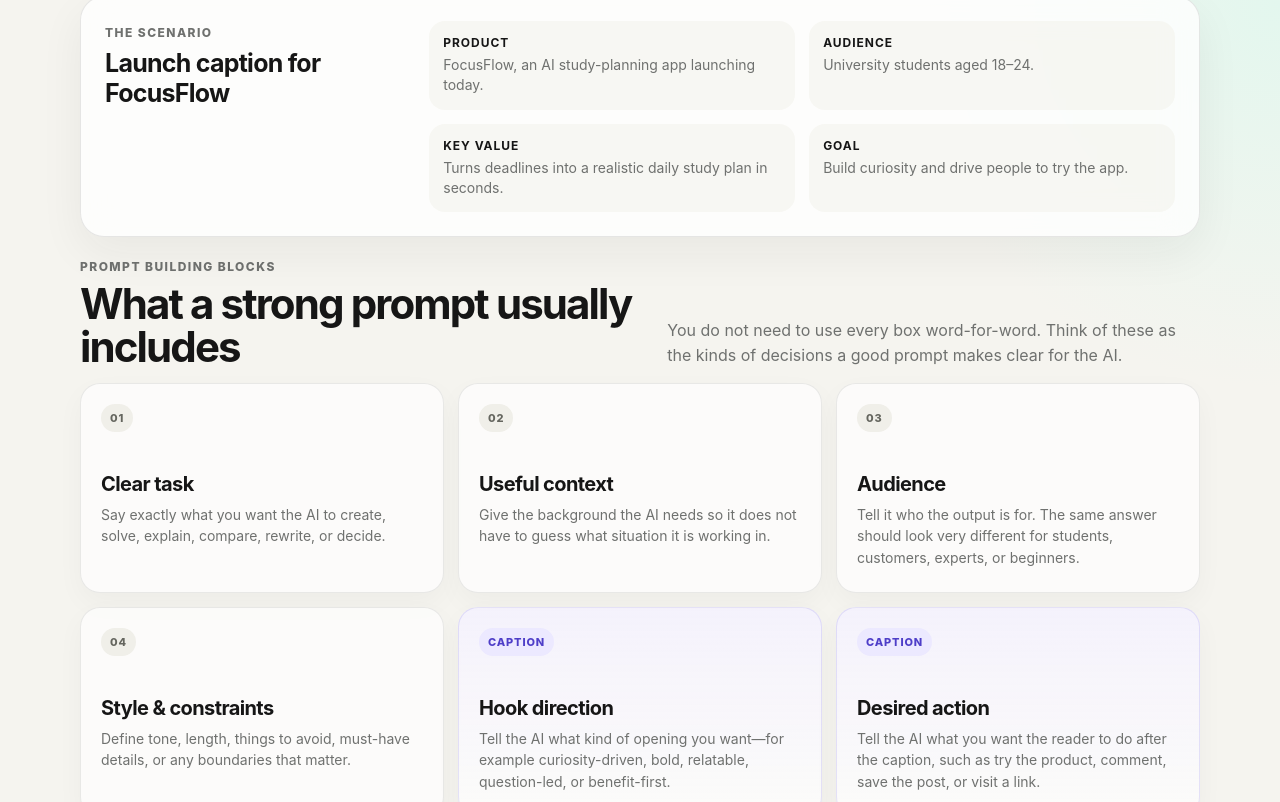
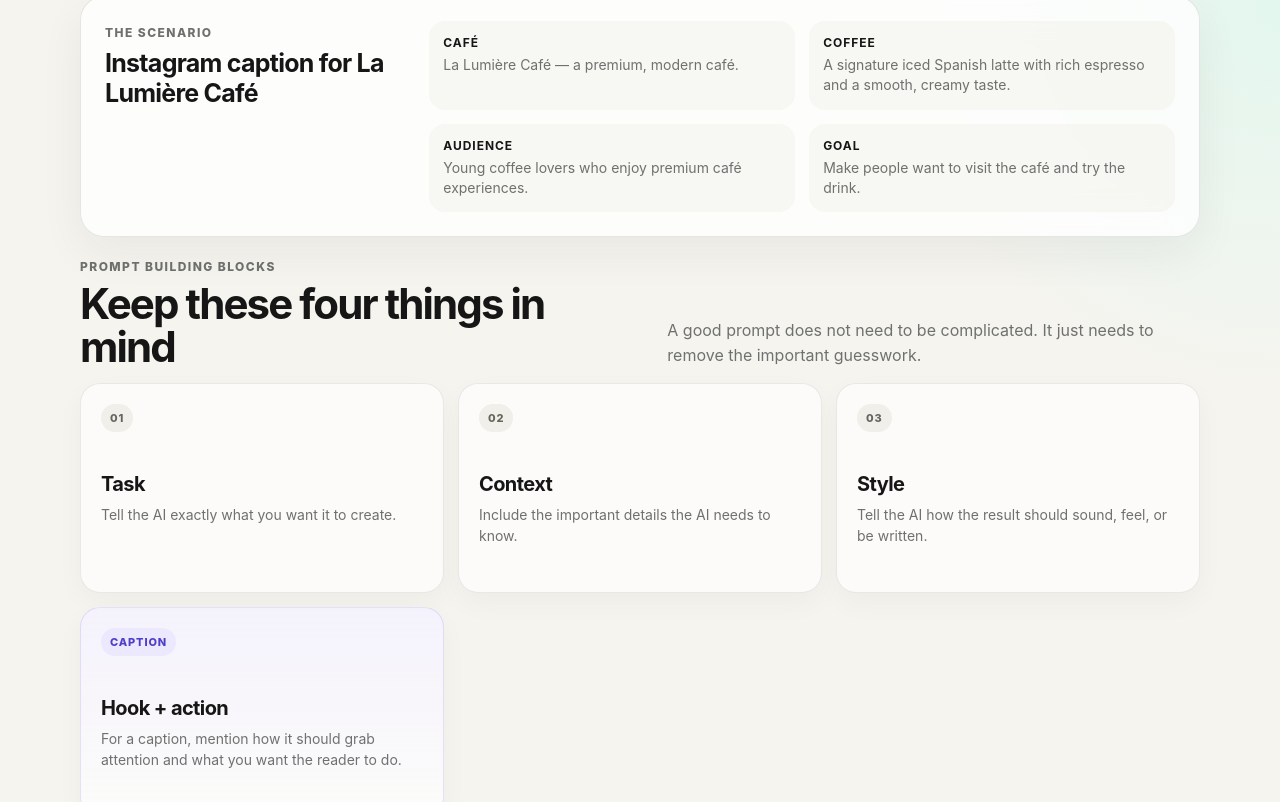
Before and after one commit to CyberZenithX/CRAFT-Prompt-Scorer, a Next.js app: page / in a window 1280 px wide. Shown: the part 432-1234 px from the top of the page. Built offline with nearby package versions, Linux system fonts and the light colour scheme.

Commit message:
Simplify activity around La Lumiere Cafe

```diff
--- a/app/page.tsx
+++ b/app/page.tsx
@@ -7,7 +7,7 @@
   missing: string[];
 };
 
-const BAD_PROMPT = "Write an engaging Instagram caption for this app.";
+const BAD_PROMPT = "Write a nice Instagram caption about our coffee.";
 
 export default function Home() {
   const [prompt, setPrompt] = useState("");
@@ -76,21 +76,21 @@
         <div className="eyebrow"><span className="dot" /> PROMPT LAB</div>
         <h1>One prompt.<br />One shot.</h1>
         <p>
-          Rewrite a weak prompt into one that gives an AI everything it needs to create a strong Instagram caption.
-          Gemini grades each successful submission out of 100. Your available attempts are controlled globally.
+          Turn a vague request into a clear, useful prompt for an Instagram coffee caption.
+          Keep it simple: give the AI the information it needs, then see how your prompt scores.
         </p>
       </header>
 
       <section className="brief card">
         <div>
           <span className="label">THE SCENARIO</span>
-          <h2>Launch caption for FocusFlow</h2>
+          <h2>Instagram caption for La Lumière Café</h2>
         </div>
         <div className="briefGrid">
-          <p><b>Product</b><span>FocusFlow, an AI study-planning app launching today.</span></p>
-          <p><b>Audience</b><span>University students aged 18–24.</span></p>
-          <p><b>Key value</b><span>Turns deadlines into a realistic daily study plan in seconds.</span></p>
-          <p><b>Goal</b><span>Build curiosity and drive people to try the app.</span></p>
+          <p><b>Café</b><span>La Lumière Café — a premium, modern café.</span></p>
+          <p><b>Coffee</b><span>A signature iced Spanish latte with rich espresso and a smooth, creamy taste.</span></p>
+          <p><b>Audience</b><span>Young coffee lovers who enjoy premium café experiences.</span></p>
+          <p><b>Goal</b><span>Make people want to visit the café and try the drink.</span></p>
         </div>
       </section>
 
@@ -99,48 +99,36 @@
         <div className="guideHeader">
           <div>
             <span className="label">PROMPT BUILDING BLOCKS</span>
-            <h2>What a strong prompt usually includes</h2>
+            <h2>Keep these four things in mind</h2>
           </div>
           <p>
-            You do not need to use every box word-for-word. Think of these as the kinds of decisions a good prompt makes clear for the AI.
+            A good prompt does not need to be complicated. It just needs to remove the important guesswork.
           </p>
         </div>
 
-        <div className="guideGrid">
+        <div className="guideGrid simpleGuide">
           <article className="guideCard">
             <span className="guideNumber">01</span>
-            <h3>Clear task</h3>
-            <p>Say exactly what you want the AI to create, solve, explain, compare, rewrite, or decide.</p>
+            <h3>Task</h3>
+            <p>Tell the AI exactly what you want it to create.</p>
           </article>
 
           <article className="guideCard">
             <span className="guideNumber">02</span>
-            <h3>Useful context</h3>
-            <p>Give the background the AI needs so it does not have to guess what situation it is working in.</p>
+            <h3>Context</h3>
+            <p>Include the important details the AI needs to know.</p>
           </article>
 
           <article className="guideCard">
             <span className="guideNumber">03</span>
-            <h3>Audience</h3>
-            <p>Tell it who the output is for. The same answer should look very different for students, customers, experts, or beginners.</p>
-          </article>
-
-          <article className="guideCard">
-            <span className="guideNumber">04</span>
-            <h3>Style & constraints</h3>
-            <p>Define tone, length, things to avoid, must-have details, or any boundaries that matter.</p>
+            <h3>Style</h3>
+            <p>Tell the AI how the result should sound, feel, or be written.</p>
           </article>
 
           <article className="guideCard captionCard">
             <span className="guideTag">CAPTION</span>
-            <h3>Hook direction</h3>
-            <p>Tell the AI what kind of opening you want—for example curiosity-driven, bold, relatable, question-led, or benefit-first.</p>
-          </article>
-
-          <article className="guideCard captionCard">
-            <span className="guideTag">CAPTION</span>
-            <h3>Desired action</h3>
-            <p>Tell the AI what you want the reader to do after the caption, such as try the product, comment, save the post, or visit a link.</p>
+            <h3>Hook + action</h3>
+            <p>For a caption, mention how it should grab attention and what you want the reader to do.</p>
           </article>
         </div>
       </section>
```
